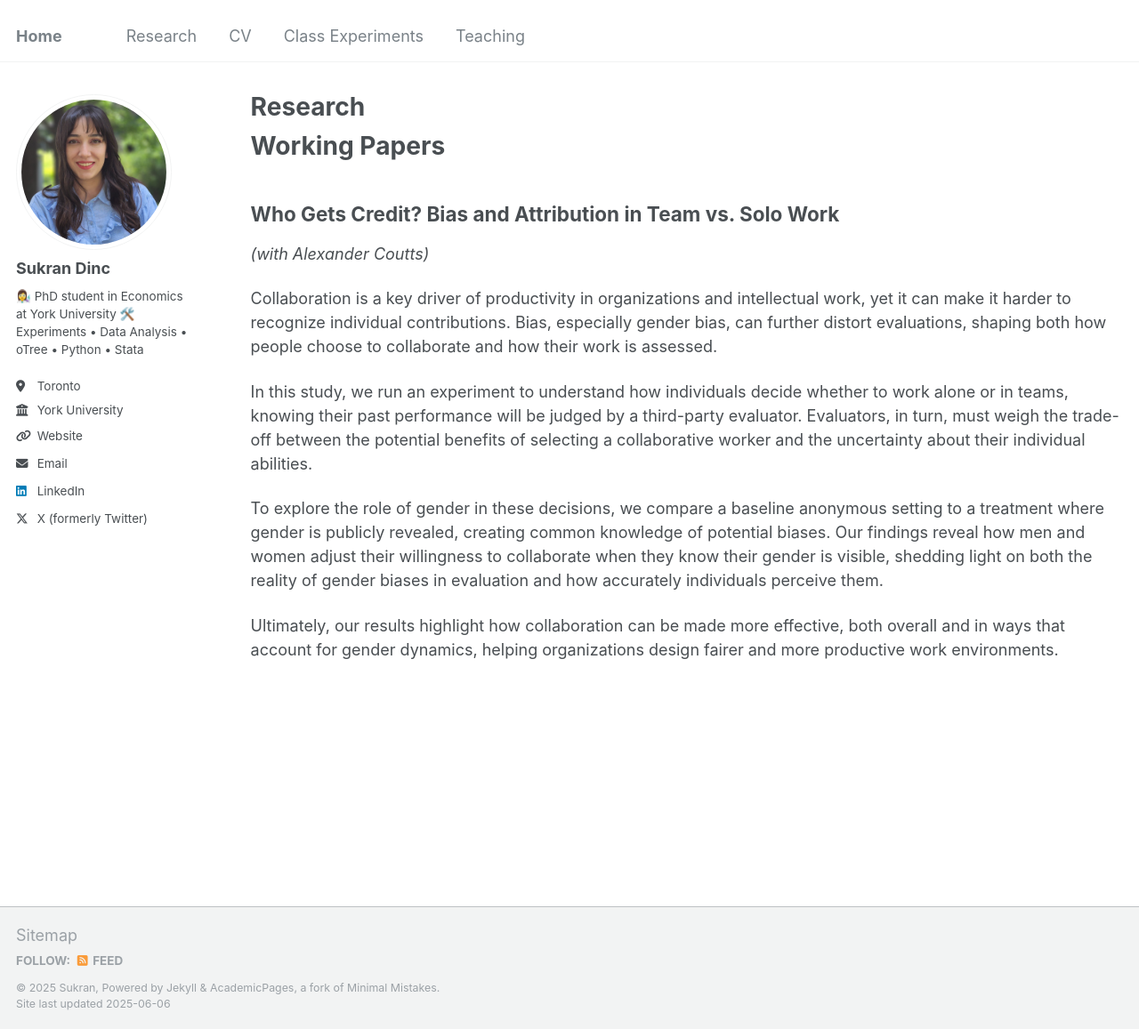
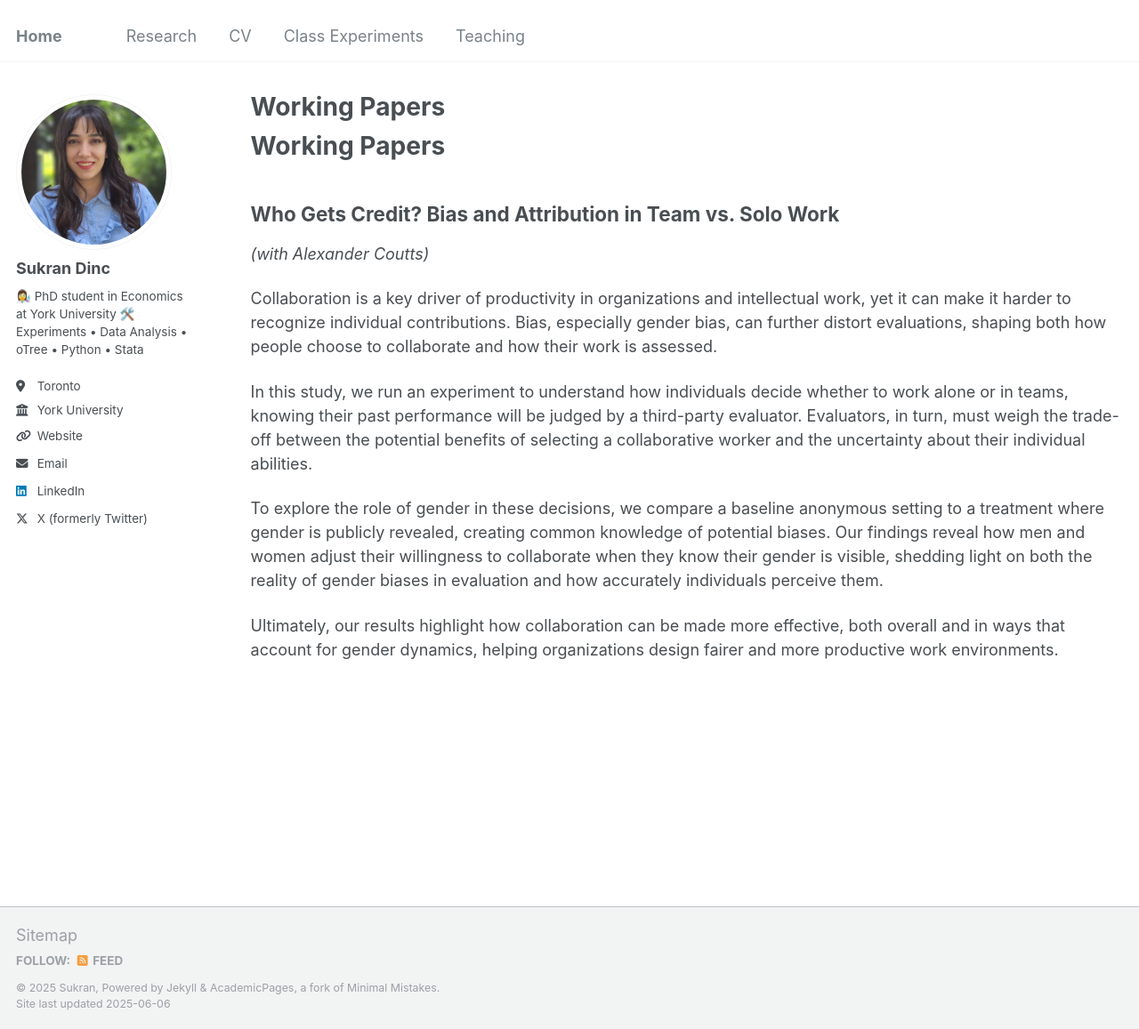
Before and after one commit to sukrandinc/sukrandinc.github.io, a Jekyll site: the page built from _pages/publications.html, in a window 1280 px wide and 1157 px high. Shown: the whole window at 89% size. Built offline with Jekyll 4.4.1, drawn with Linux system fonts in a browser that asks for light colours.

Commit message:
Update publications.html

```diff
--- a/_pages/publications.html
+++ b/_pages/publications.html
@@ -1,15 +1,10 @@
 ---
 layout: archive
-title: "Research"
+title: "Working Papers"
 permalink: /publications/
 author_profile: true
 ---
 
-
-<head>
-    <meta charset="UTF-8">
-    <title>Working Papers</title>
-</head>
 <body>
     <h1>Working Papers</h1>
 
```
